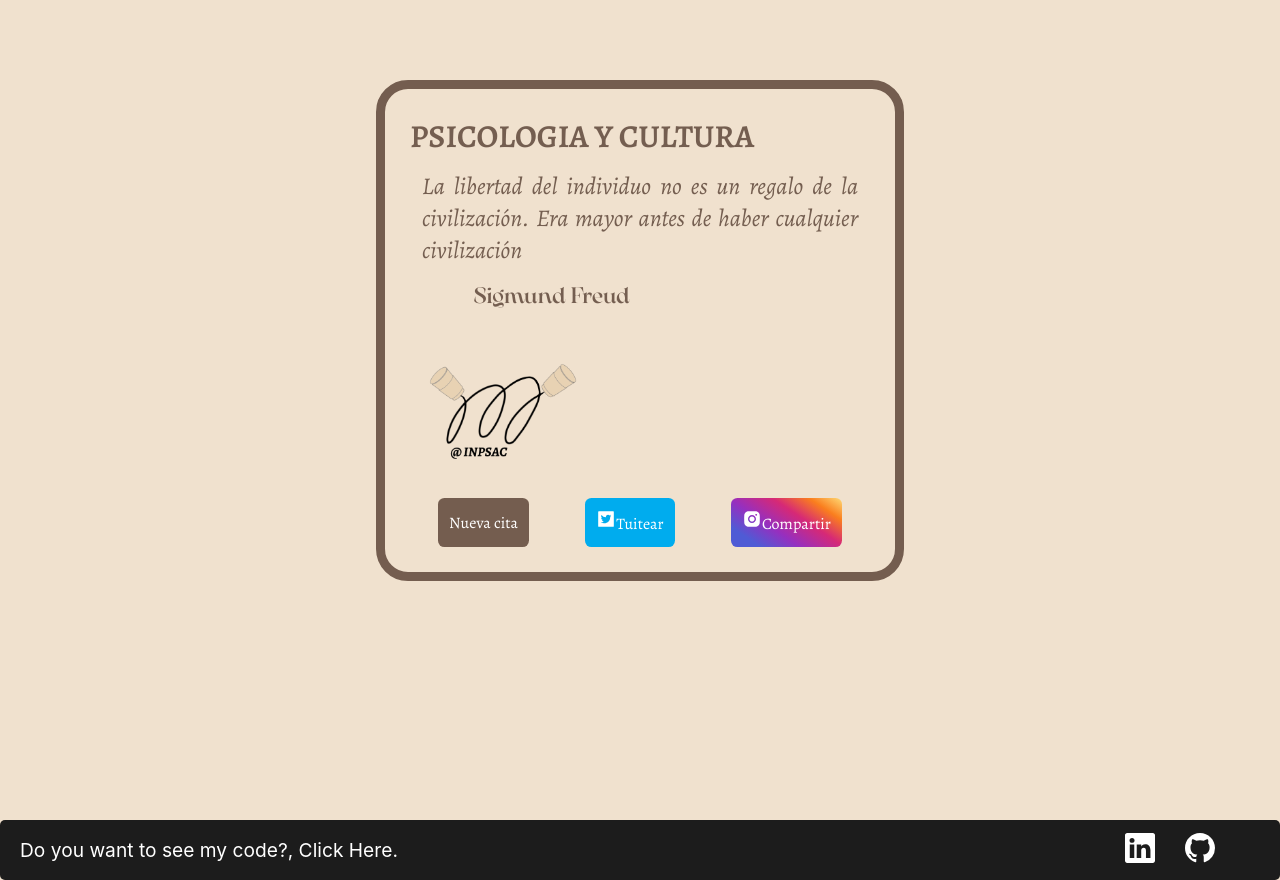
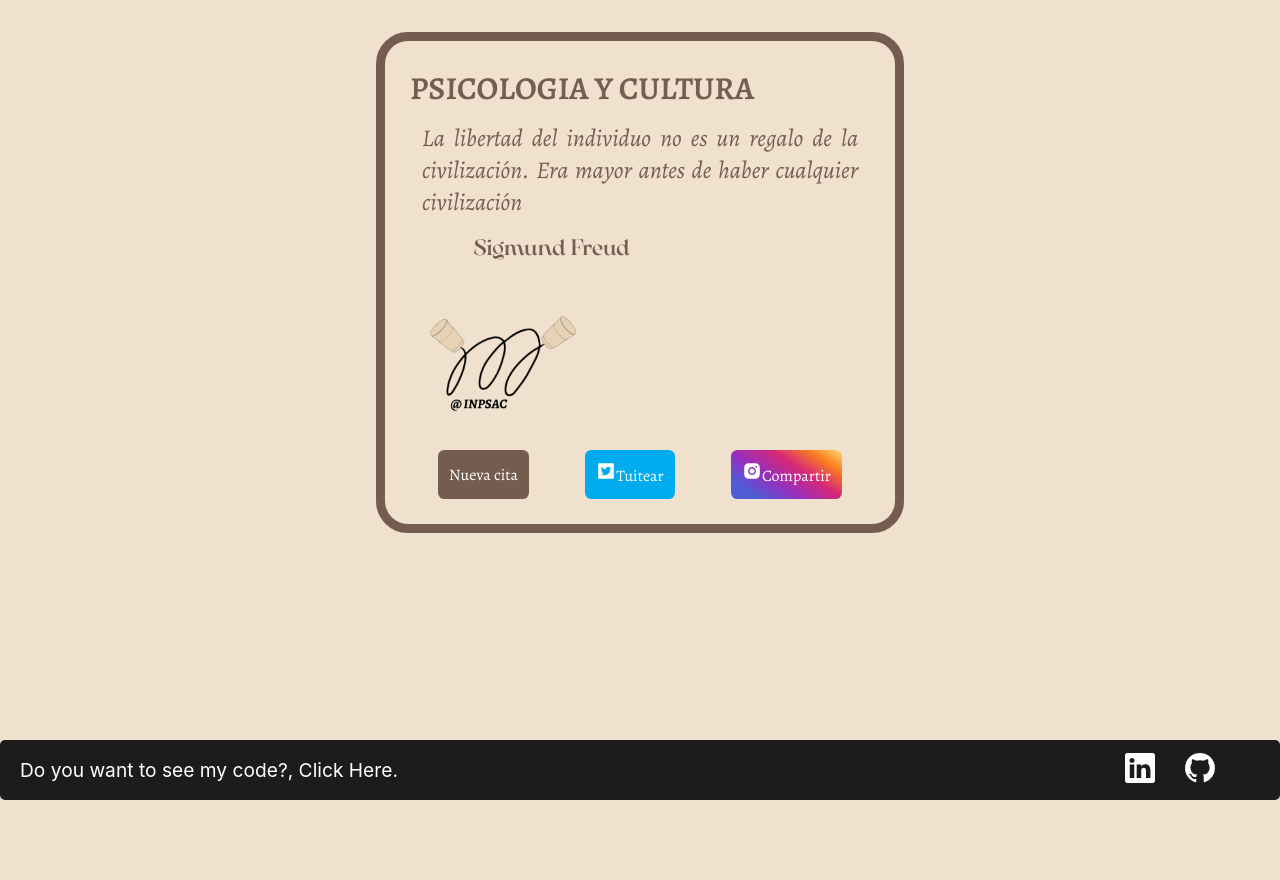
Before and after one commit to JairMontenegro/Random-Quote, a React (Create React App) app: page / in a window 1280 px wide. After the commit the page ends 800 px from the top, so only its background shows below. Built offline with nearby package versions, Linux system fonts and the light colour scheme.

Commit message:
add footer

```diff
--- a/src/index.scss
+++ b/src/index.scss
@@ -5,6 +5,7 @@ body {
       sans-serif;
     -webkit-font-smoothing: antialiased;
     -moz-osx-font-smoothing: grayscale;
+    padding-top:2rem ;
   }
 
   code {
--- a/src/sass/frame.scss
+++ b/src/sass/frame.scss
@@ -10,7 +10,7 @@ header{
 #quote-box{
     display: flex;
     flex-direction: column;
-    margin: 5rem auto;
+    margin: auto;
     max-width: 33rem;
     width: 100%;
     padding: 25px;
```
